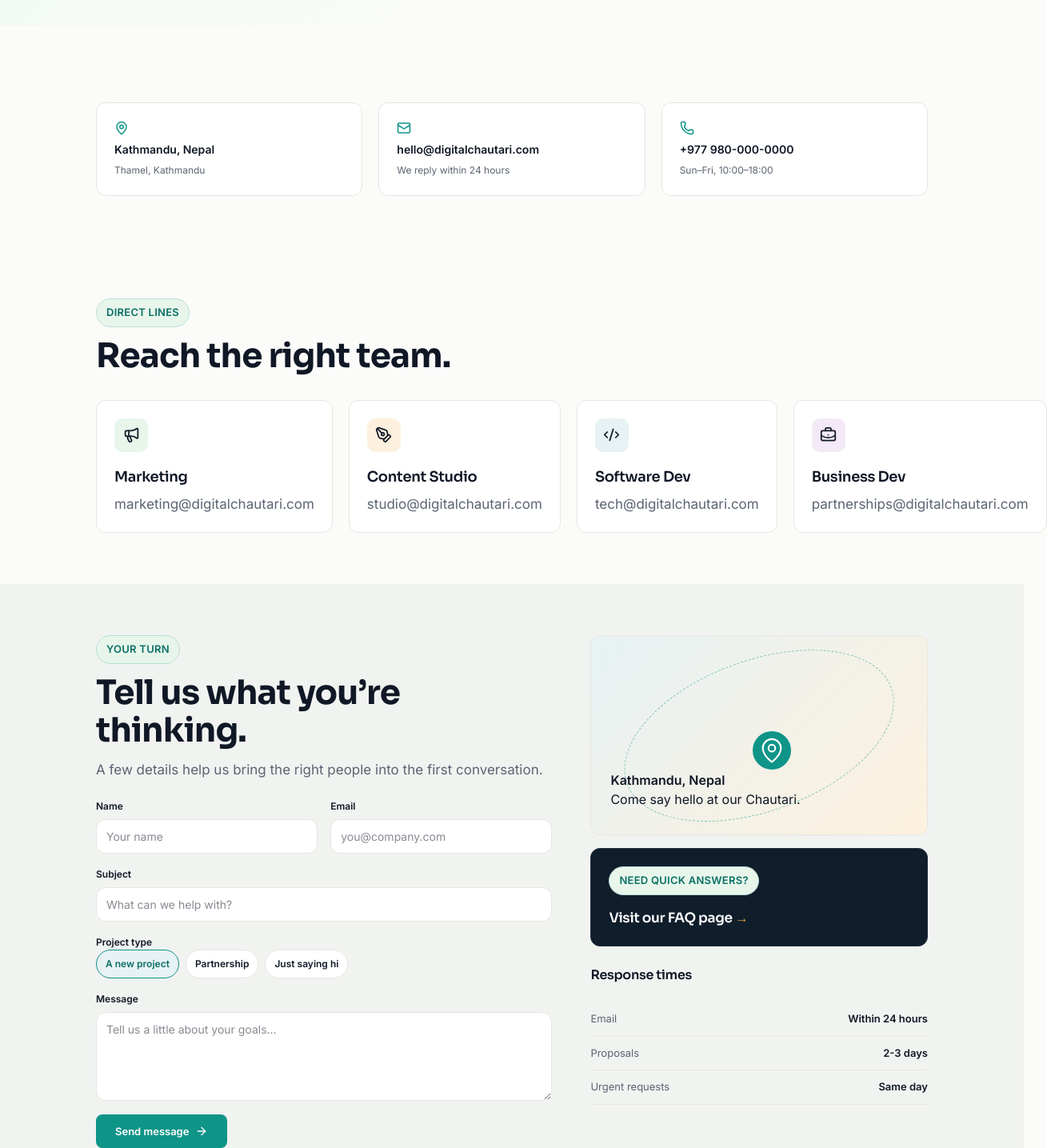
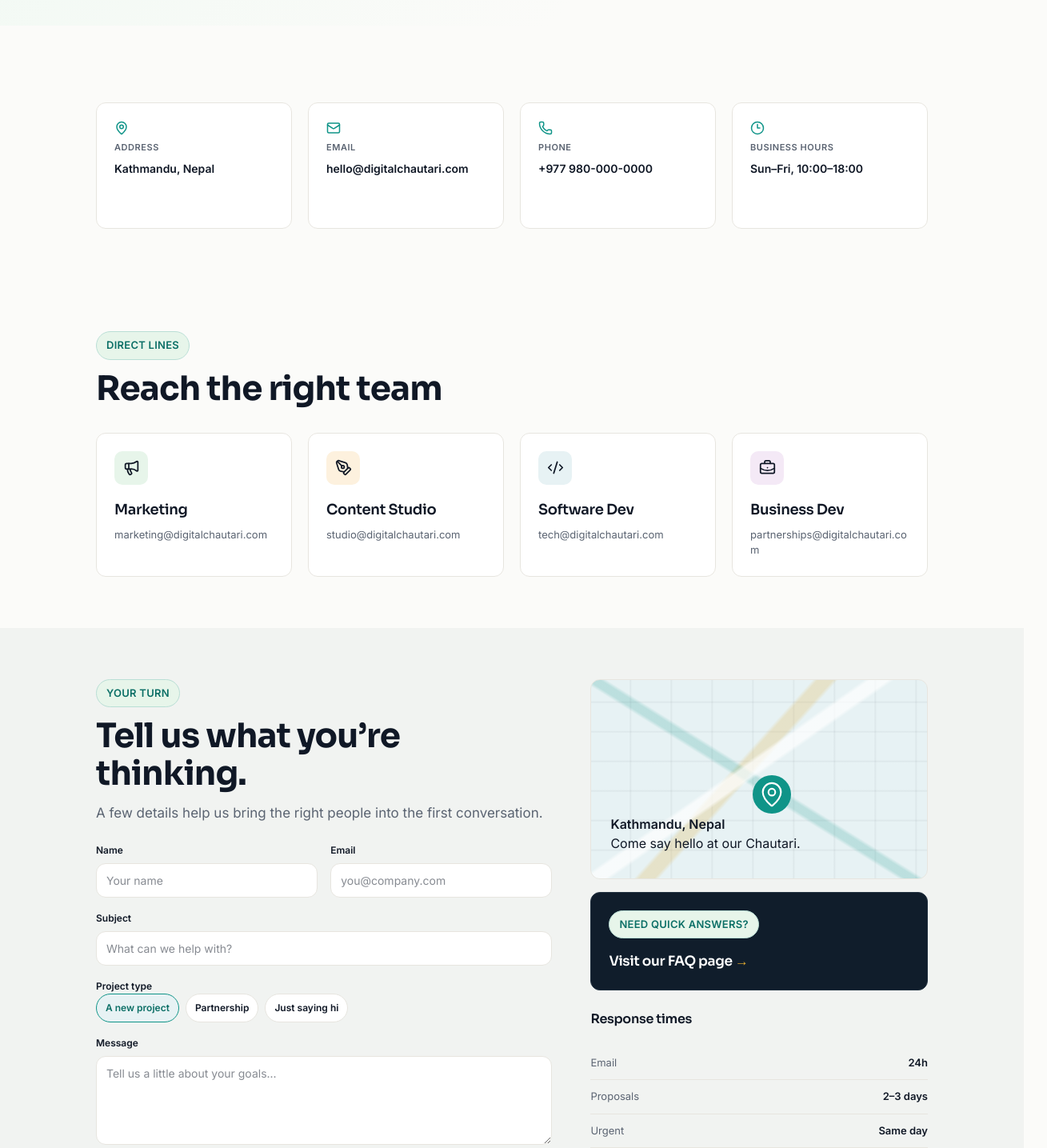
Before and after one commit to Parvesh-ops/digital-chautari, a Next.js app: page /contact in a window 1280 px wide. Shown: the part 460-1895 px from the top of the page at 80% size, 1309 px wide, since content can reach past the window. Built offline with nearby package versions, Linux system fonts and the light colour scheme.

Commit message:
feat: update Contact page with email links and business hours, enhance styling for direct lines

```diff
--- a/app/(public)/contact/page.tsx
+++ b/app/(public)/contact/page.tsx
@@ -1,5 +1,6 @@
 
 import type { Metadata } from "next";
+import Link from "next/link";
 import {
   BriefcaseBusiness,
   Code2,
@@ -10,7 +11,6 @@ import {
 
 import {
   Hero,
-  IconCard,
   SectionHeading,
 } from "@/src/components/common/site";
 import ContactForm from "../../../src/components/app-pages/contact/components/ContactForm";
@@ -31,25 +31,25 @@ const directLines = [
   {
     icon: Megaphone,
     title: "Marketing",
-    text: "marketing@digitalchautari.com",
+    email: "marketing@digitalchautari.com",
     tone: "mint",
   },
   {
     icon: PenTool,
     title: "Content Studio",
-    text: "studio@digitalchautari.com",
+    email: "studio@digitalchautari.com",
     tone: "gold",
   },
   {
     icon: Code2,
     title: "Software Dev",
-    text: "tech@digitalchautari.com",
+    email: "tech@digitalchautari.com",
     tone: "teal",
   },
   {
     icon: BriefcaseBusiness,
     title: "Business Dev",
-    text: "partnerships@digitalchautari.com",
+    email: "partnerships@digitalchautari.com",
     tone: "lilac",
   },
 ] as const;
@@ -76,19 +76,23 @@ export default function Contact() {
         <div className="site-container">
           <SectionHeading
             eyebrow="Direct lines"
-            title="Reach the right team."
+            title="Reach the right team"
           />
 
           <div className="grid-4">
             {directLines.map(
-              ({ icon: Icon, title, text, tone }) => (
-                <IconCard
+              ({ icon: Icon, title, email, tone }) => (
+                <a
                   key={title}
-                  icon={<Icon size={21} />}
-                  title={title}
-                  text={text}
-                  tone={tone}
-                />
+                  href={`mailto:${email}`}
+                  className="card direct-line-card"
+                >
+                  <span className={`icon-chip chip-${tone}`}>
+                    <Icon size={21} />
+                  </span>
+                  <h3>{title}</h3>
+                  <p>{email}</p>
+                </a>
               ),
             )}
           </div>
@@ -129,14 +133,14 @@ export default function Contact() {
             </div>
 
             {/* FAQ Card */}
-            <div className="dark-card mt-4">
+            <Link href="/contact" className="dark-card mt-4 faq-callout">
               <span className="eyebrow">Need quick answers?</span>
 
               <h3 className="mt-4 text-white">
                 Visit our FAQ page{" "}
                 <span className="text-[#e0a930]">→</span>
               </h3>
-            </div>
+            </Link>
 
             {/* Response Times */}
             <div className="mt-6">
@@ -144,15 +148,15 @@ export default function Contact() {
 
               <ul className="response-list">
                 <li>
-                  Email <strong>Within 24 hours</strong>
+                  Email <strong>24h</strong>
                 </li>
 
                 <li>
-                  Proposals <strong>2-3 days</strong>
+                  Proposals <strong>2–3 days</strong>
                 </li>
 
                 <li>
-                  Urgent requests <strong>Same day</strong>
+                  Urgent <strong>Same day</strong>
                 </li>
               </ul>
             </div>
--- a/app/globals.css
+++ b/app/globals.css
@@ -316,6 +316,7 @@
   .value-card,
   .team-card,
   .trust-card,
+  .faq-callout,
   .product-panel,
   .subservice,
   .contact-details>div,
@@ -330,6 +331,7 @@
   .value-card:hover,
   .team-card:hover,
   .trust-card:hover,
+  .faq-callout:hover,
   .product-panel:hover,
   .subservice:hover,
   .contact-details>div:hover,
@@ -463,6 +465,7 @@
     .value-card:hover,
     .team-card:hover,
     .trust-card:hover,
+    .faq-callout:hover,
     .product-panel:hover,
     .subservice:hover,
     .contact-details>div:hover,
@@ -1460,8 +1463,8 @@
 
   .contact-details {
     display: grid;
-    grid-template-columns: repeat(3, 1fr);
-    gap: 20px;
+    grid-template-columns: repeat(4, minmax(0, 1fr));
+    gap: var(--grid-gap);
     margin-top: 32px;
   }
 
@@ -1473,6 +1476,8 @@
     border: 1px solid var(--border-subtle);
     border-radius: var(--radius-card);
     background: white;
+    min-width: 0;
+    min-height: 158px;
   }
 
   .contact-details svg {
@@ -1484,9 +1489,52 @@
     overflow-wrap: anywhere;
   }
 
+  .contact-details strong a {
+    color: inherit;
+    text-decoration: none;
+  }
+
+  .contact-details strong a:hover {
+    color: #0f9488;
+    text-decoration: underline;
+    text-underline-offset: 3px;
+  }
+
   .contact-details span {
     color: #5b6472;
     font-size: 12px;
+  }
+
+  .contact-details .contact-detail-label {
+    font-size: 11px;
+    font-weight: 600;
+    letter-spacing: .05em;
+    text-transform: uppercase;
+  }
+
+  .direct-line-card {
+    display: grid;
+    align-content: start;
+    gap: 8px;
+    color: #101826;
+    text-decoration: none;
+  }
+
+  .direct-line-card h3 {
+    margin-top: 10px;
+    font-size: 18px;
+  }
+
+  .direct-line-card p {
+    color: #5b6472;
+    font-size: 13px;
+    overflow-wrap: anywhere;
+  }
+
+  .faq-callout {
+    display: block;
+    color: white;
+    text-decoration: none;
   }
 
   .contact-layout {
@@ -1578,7 +1626,12 @@
     min-height: 250px;
     padding: 24px;
     border-radius: var(--radius-card);
-    background: linear-gradient(135deg, #e7f2f4, #fdf1de);
+    background-color: #e7f2f4;
+    background-image:
+      linear-gradient(32deg, transparent 47%, rgba(15, 148, 136, .2) 48% 50%, transparent 51%),
+      linear-gradient(132deg, transparent 43%, rgba(224, 169, 48, .22) 44% 47%, transparent 48%),
+      repeating-linear-gradient(0deg, transparent 0 34px, rgba(16, 24, 38, .06) 35px, transparent 37px),
+      repeating-linear-gradient(90deg, transparent 0 48px, rgba(16, 24, 38, .06) 49px, transparent 51px);
     border: 1px solid #e7e5df;
     position: relative;
     overflow: hidden;
@@ -1587,10 +1640,9 @@
   .map-card::before {
     content: "";
     position: absolute;
-    inset: 12% 8%;
-    border: 1px dashed #0f948888;
-    border-radius: 50%;
-    transform: rotate(-20deg);
+    inset: 0;
+    background: linear-gradient(145deg, transparent 44%, rgba(255, 255, 255, .7) 45% 48%, transparent 49%);
+    pointer-events: none;
   }
 
   .map-card strong,
--- a/src/components/app-pages/contact/components/ContactDetails.tsx
+++ b/src/components/app-pages/contact/components/ContactDetails.tsx
@@ -1,24 +1,30 @@
-import { Mail, MapPin, Phone } from "lucide-react";
+import { Clock3, Mail, MapPin, Phone } from "lucide-react";
 
 export default function ContactDetails() {
   return (
     <div className="contact-details">
       <div>
         <MapPin size={18} />
+        <span className="contact-detail-label">Address</span>
         <strong>Kathmandu, Nepal</strong>
-        <span>Thamel, Kathmandu</span>
       </div>
 
       <div>
         <Mail size={18} />
-        <strong>hello@digitalchautari.com</strong>
-        <span>We reply within 24 hours</span>
+        <span className="contact-detail-label">Email</span>
+        <strong><a href="mailto:hello@digitalchautari.com">hello@digitalchautari.com</a></strong>
       </div>
 
       <div>
         <Phone size={18} />
-        <strong>+977 980-000-0000</strong>
-        <span>Sun–Fri, 10:00–18:00</span>
+        <span className="contact-detail-label">Phone</span>
+        <strong><a href="tel:+9779800000000">+977 980-000-0000</a></strong>
+      </div>
+
+      <div>
+        <Clock3 size={18} />
+        <span className="contact-detail-label">Business hours</span>
+        <strong>Sun–Fri, 10:00–18:00</strong>
       </div>
     </div>
   );
--- a/src/components/app-pages/contact/components/ContactForm.tsx
+++ b/src/components/app-pages/contact/components/ContactForm.tsx
@@ -144,6 +144,7 @@ export default function ContactForm() {
                 key={item}
                 type="button"
                 className={type === item ? "selected" : ""}
+                aria-pressed={type === item}
                 onClick={() => {
                   setType(item);
 
```
